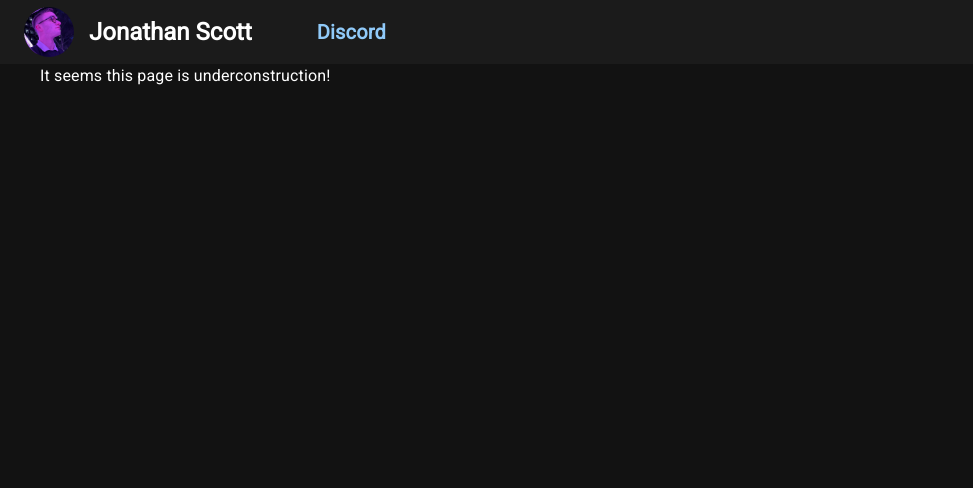
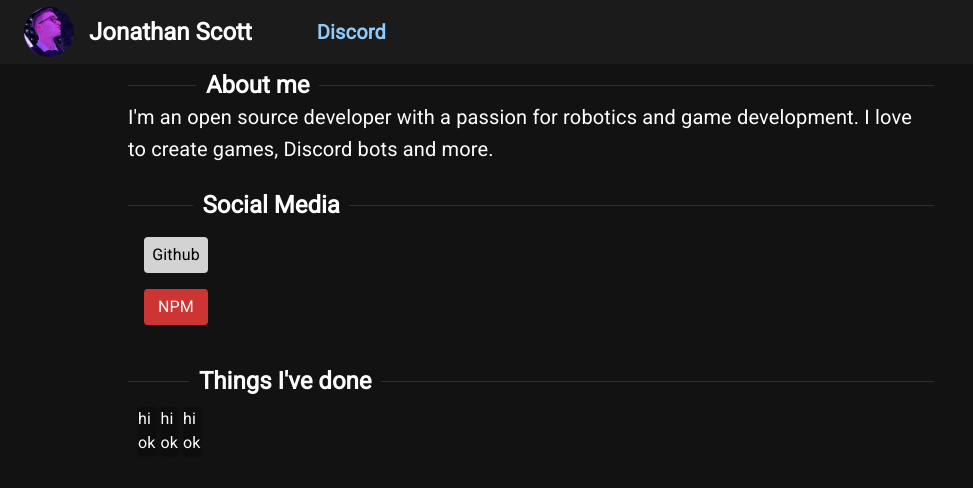
Before and after one commit to scottricity/scottnet-frontend, a React (Create React App) app: page / in a window 1280 px wide. Shown: the top 488 px of the page, without its empty margins (0-973 px from the left). Built offline with nearby package versions, Linux system fonts and the light colour scheme; a web font is replaced by a local one.

Commit message:
Package update, style change

```diff
--- a/package.json
+++ b/package.json
@@ -24,7 +24,8 @@
     "react-scripts": "5.0.1",
     "sass": "^1.57.1",
     "styled-components": "^5.3.6",
-    "three": "^0.149.0"
+    "three": "^0.149.0",
+	"color": "^4.2.3"
   },
   "scripts": {
     "start": "react-scripts start",
--- a/public/index.html
+++ b/public/index.html
@@ -8,103 +8,13 @@
 	<meta name="theme-color" content="#000000" />
 	<meta name="description" content="My portfolio showing off my skills/projects." />
 	<link rel="apple-touch-icon" href="%PUBLIC_URL%/logo192.png" />
-	<!--
-      manifest.json provides metadata used when your web app is installed on a
-      user's mobile device or desktop. See https://developers.google.com/web/fundamentals/web-app-manifest/
-    -->
 	<link rel="manifest" href="%PUBLIC_URL%/manifest.json" />
-	<!--
-      Notice the use of %PUBLIC_URL% in the tags above.
-      It will be replaced with the URL of the `public` folder during the build.
-      Only files inside the `public` folder can be referenced from the HTML.
-
-      Unlike "/favicon.ico" or "favicon.ico", "%PUBLIC_URL%/favicon.ico" will
-      work correctly both with client-side routing and a non-root public URL.
-      Learn how to configure a non-root public URL by running `npm run build`.
-    -->
 	<title>Portfolio | Jonathan Scott</title>
 </head>
 
 <body>
 	<noscript>You need to enable JavaScript to run this app.</noscript>
-	<!--For later-->
-	<!--
-<script src='https://jeromeetienne.github.io/threex.terrain/examples/vendor/three.js/build/three-min.js'></script>
-	<script
-		src='https://jeromeetienne.github.io/threex.terrain/examples/vendor/three.js/examples/js/SimplexNoise.js'></script>
-	<script src='https://jeromeetienne.github.io/threex.terrain/threex.terrain.js'></script>
-	<script>
-		var renderer = new THREE.WebGLRenderer({
-			antialias: true
-		});
-		/* Fullscreen */
-		renderer.setSize(window.innerWidth, window.innerHeight);
-		/* Append to HTML */
-		document.body.appendChild(renderer.domElement);
-		var onRenderFcts = [];
-		var scene = new THREE.Scene();
-		var camera = new THREE.PerspectiveCamera(25, window.innerWidth / window.innerHeight, 0.01, 1000);
-		/* Play around with camera positioning */
-		camera.position.z = 15;
-		camera.position.y = 2;
-		/* Fog provides depth to the landscape*/
-		scene.fog = new THREE.Fog(0x000, 0, 45);
-		; (function () {
-			var light = new THREE.AmbientLight(0x202020)
-			scene.add(light)
-			var light = new THREE.DirectionalLight('white', 5)
-			light.position.set(0.5, 0.0, 2)
-			scene.add(light)
-			var light = new THREE.DirectionalLight('white', 0.75 * 2)
-			light.position.set(-0.5, -0.5, -2)
-			scene.add(light)
-		})()
-		var heightMap = THREEx.Terrain.allocateHeightMap(256, 256)
-		THREEx.Terrain.simplexHeightMap(heightMap)
-		var geometry = THREEx.Terrain.heightMapToPlaneGeometry(heightMap)
-		THREEx.Terrain.heightMapToVertexColor(heightMap, geometry)
-		/* Wireframe built-in color is white, no need to change that */
-		var material = new THREE.MeshBasicMaterial({
-			wireframe: true
-		});
-		var mesh = new THREE.Mesh(geometry, material);
-		scene.add(mesh);
-		mesh.lookAt(new THREE.Vector3(0, 1, 0));
-		/* Play around with the scaling */
-		mesh.scale.y = 3.5;
-		mesh.scale.x = 3;
-		mesh.scale.z = 0.20;
-		mesh.scale.multiplyScalar(10);
-		/* Play around with the camera */
-		onRenderFcts.push(function (delta, now) {
-			mesh.rotation.z += 0.05 * delta;
-		})
-		onRenderFcts.push(function () {
-			renderer.render(scene, camera);
-		})
-		var lastTimeMsec = null
-		requestAnimationFrame(function animate(nowMsec) {
-			requestAnimationFrame(animate);
-			lastTimeMsec = lastTimeMsec || nowMsec - 1000 / 60
-			var deltaMsec = Math.min(200, nowMsec - lastTimeMsec)
-			lastTimeMsec = nowMsec
-			onRenderFcts.forEach(function (onRenderFct) {
-				onRenderFct(deltaMsec / 1000, nowMsec / 1000)
-			})
-		})
-	</script>
-	-->
 	<div id="root"></div>
-	<!--
-      This HTML file is a template.
-      If you open it directly in the browser, you will see an empty page.
-
-      You can add webfonts, meta tags, or analytics to this file.
-      The build step will place the bundled scripts into the <body> tag.
-
-      To begin the development, run `npm start` or `yarn start`.
-      To create a production bundle, use `npm run build` or `yarn build`.
-    -->
 </body>
 
 </html>
--- a/src/App.jsx
+++ b/src/App.jsx
@@ -16,8 +16,6 @@ import { BrowserRouter, Route, Routes } from "react-router-dom";
 import Home from "./components/Home";
 import Discord from "./components/Discord";
 
-const Offset = styled('div')(({ theme }) => theme.mixins.toolbar)
-
 function App() {
 	return (
 		<ThemeProvider theme={themeBck}>
--- a/src/components/Discord.jsx
+++ b/src/components/Discord.jsx
@@ -1,15 +1,17 @@
 import React, { useState, useEffect } from "react";
 import { AppBar, Toolbar, Container, Menu, MenuItem, Typography, styled, Button, Box, Chip, Divider, Avatar, Card, CardContent, CssBaseline, Grid } from "@mui/material";
 
-let invite = "https://discord.com/invite/cac9t9TMbB"
+let invite = "https://discord.gg/cac9t9TMbB"
 
 class DiscordRedirection extends React.Component {
 	render() {
+		document.title = "Discord"
 		return (
 			<Container sx={{textAlign: "center", height: "100%", display: "-ms-flexbox", verticalAlign: "center"}} disableGutters>
 				<Typography sx={{height: "100%"}}>
 					Redirection to {invite}
-					{window.location.assign(invite)}
+
+					{/*window.location.assign(invite)*/}
 				</Typography>
 			</Container>
 		)
--- a/src/components/Home.jsx
+++ b/src/components/Home.jsx
@@ -1,18 +1,27 @@
-import React, { useState, useEffect, Fragment } from "react";
+import React, { useState, useEffect, Fragment, useContext } from "react";
 import { faTerminal, faWarning, faPersonDigging } from '@fortawesome/free-solid-svg-icons';
 import { FontAwesomeIcon } from "@fortawesome/react-fontawesome";
+import { Utils } from "../utils";
+import { AppBar, Toolbar, Container, Menu, MenuItem, Typography, styled, Button, Box, Chip, Divider, Avatar, Card, CardContent, CssBaseline, Grid, Link, Tooltip, List, ListItem } from "@mui/material";
 
-import { AppBar, Toolbar, Container, Menu, MenuItem, Typography, styled, Button, Box, Chip, Divider, Avatar, Card, CardContent, CssBaseline, Grid, Link, Tooltip } from "@mui/material";
+import MediaButtons from "./MediaButtons";
+import { ThemeContext } from "@emotion/react";
 
-var siz = (n) => {
-	return { width: n, height: n }
+const utils = new Utils()
+
+function ThemeSwitcherComp() {
+	const theme = useContext(ThemeContext)
 }
+
+/************************\
+======Navigation Bar======
+\************************/
 class NavBar extends React.Component {
 	render() {
 		return (
-			<Toolbar className="nav" sx={{ gap: "15px", fontWeight: 600 }}>
-				<Avatar src="./selfies/faceshot1.png" sx={siz(50)} />
-				<Typography variant="h5" sx={{ fontFamily: "roboto", fontWeight: "inherit" }}>
+			<Toolbar className="nav" sx={{ gap: "15px", fontWeight: 600}} component="header">
+				<Avatar src="./selfies/faceshot1.png" sx={utils.autoSize(50)} />
+				<Typography variant="h5" sx={{ fontWeight: "inherit" }}>
 					Jonathan Scott
 				</Typography>
 
@@ -25,15 +34,108 @@ class NavBar extends React.Component {
 		)
 	}
 }
+
+/************************\
+========Biography=========
+\************************/
+class Bio extends React.Component {
+	render() {
+		return (
+			<Box maxWidth={"70%"} mx={8}>
+				<Divider textAlign="left">
+					<Typography variant="h5" sx={{ fontWeight: "600" }}>
+						About me
+					</Typography>
+				</Divider>
+				<Typography variant="h6">
+					I'm an open source developer with a passion for robotics and game development. I love to create games, Discord bots and more.
+				</Typography>
+			</Box>
+		)
+	}
+}
+
+/************************\
+======Media Buttons=======
+\************************/
+class Media extends React.Component {
+	render() {
+		return (
+			<Box maxWidth={"70%"} mx={8}>
+				<Divider textAlign="left">
+					<Typography variant="h5" sx={{ fontWeight: "600" }}>
+						Social Media
+					</Typography>
+				</Divider>
+				<List>
+					<ListItem>
+						<MediaButtons.GithubButton href="https://github.com/scottricity" target="_blank">
+							<Typography textTransform={"none"}>
+								Github
+							</Typography>
+						</MediaButtons.GithubButton>
+					</ListItem>
+					<ListItem>
+						<MediaButtons.NpmButton>
+							<Typography textTransform={"none"}>
+								NPM
+							</Typography>
+						</MediaButtons.NpmButton>
+					</ListItem>
+				</List>
+			</Box>
+		)
+	}
+}
+
+/************************\
+=======Project List=======
+\************************/
+class Projects extends React.Component {
+	render() {
+		return (
+			<Box maxWidth={"70%"} mx={8}>
+				<Divider textAlign="left">
+					<Typography variant="h5" sx={{ fontWeight: "600" }}>
+						Things I've done
+					</Typography>
+				</Divider>
+				<Grid container gap={"5px"} sx={{ padding: "10px" }} flex>
+					<Grid>
+						<Card>
+							<Typography className="title">hi</Typography>
+							<Typography>ok</Typography>
+						</Card>
+					</Grid>
+					<Grid>
+						<Card>
+							<Typography>hi</Typography>
+							<Typography>ok</Typography>
+						</Card>
+					</Grid>
+					<Grid>
+						<Card>
+							<Typography>hi</Typography>
+							<Typography>ok</Typography>
+						</Card>
+					</Grid>
+				</Grid>
+			</Box>
+		)
+	}
+}
+
 class HomePage extends React.Component {
 	render() {
 		return (
 			<Box>
 				<NavBar />
-				<Container disableGutters>
-					<Typography>
-						It seems this page is underconstruction!
-					</Typography>
+				<Container sx={{ marginTop: "5px" }}>
+					<Bio />
+					<br />
+					<Media />
+					<br />
+					<Projects />
 				</Container>
 			</Box>
 		)
--- /dev/null
+++ b/src/components/MediaButtons.jsx
@@ -0,0 +1,25 @@
+import React, { useState, useEffect, Fragment } from "react";
+import { faTerminal, faWarning, faPersonDigging } from '@fortawesome/free-solid-svg-icons';
+import { FontAwesomeIcon } from "@fortawesome/react-fontawesome";
+import Color from "color";
+
+import { AppBar, Toolbar, Container, Menu, MenuItem, Typography, styled, Button, Box, Chip, Divider, Avatar, Card, CardContent, CssBaseline, Grid, Link, Tooltip, List, ListItem } from "@mui/material";
+
+const GithubButton = styled(Button)({
+	backgroundColor: "#d3d3d3",
+	color: "black",
+	'&:hover': {
+		backgroundColor: "#a9a8a8"
+	}
+})
+
+const npmColor = Color("rgb(204,53,52)")
+const NpmButton = styled(Button)({
+	backgroundColor: npmColor.string(),
+	color: "white",
+	'&:hover': {
+		backgroundColor: npmColor.darken(0.2).string()
+	}
+})
+
+export default {GithubButton, NpmButton}
--- a/src/style.scss
+++ b/src/style.scss
@@ -7,7 +7,10 @@ html, body {
 	background-color: $notSoDark;
 	color: $lightWhite;
 	height: 100%;
+	font-family: 'roboto';
 }
+
+
 
 .nav {
 	background-color: $notSoDark;
--- a/src/utils.js
+++ b/src/utils.js
@@ -39,6 +39,10 @@ class Utils {
 		}
 		return stem
 	}
+
+	autoSize = (n) => {
+		return { width: n, height: n }
+	}
 }
 
 
```
Also changed, not shown: public/icons/discord.svg (added), 1 other file (tests, documents, lock files or other folders).
